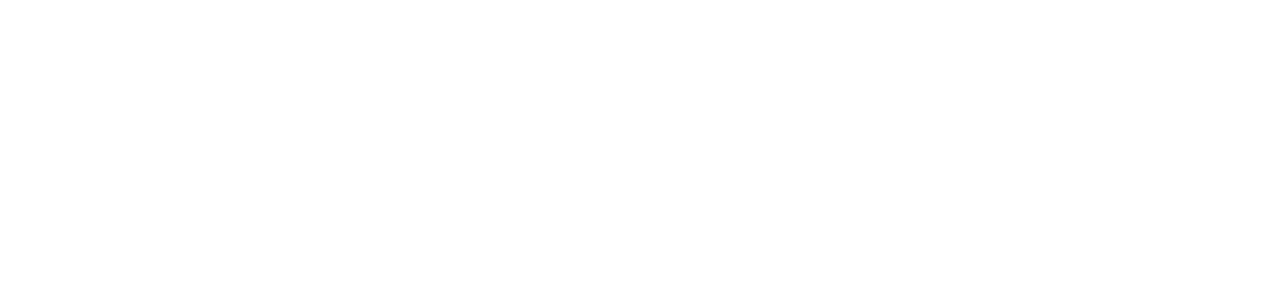
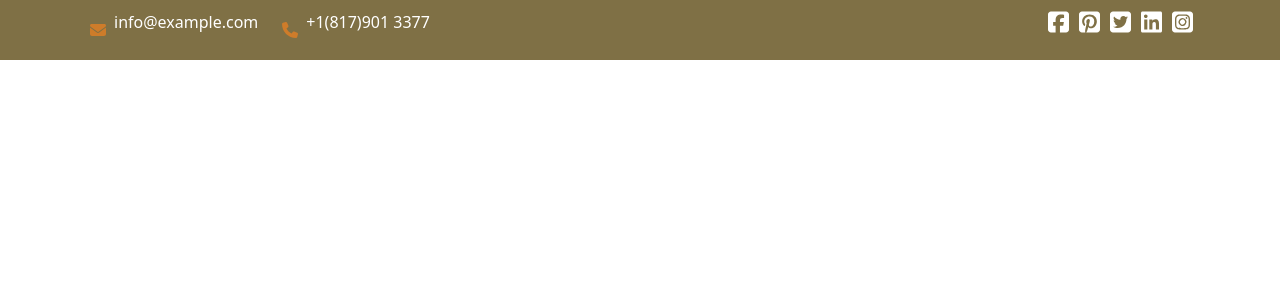
Before and after one commit to GLCVLL/proj-html-vuejs, a Vue app: page / in a window 1280 px wide. Shown: the top 300 px of the page. Built offline with nearby package versions, Linux system fonts and the light colour scheme.

Commit message:
added social links in AppHeader

```diff
--- a/src/assets/scss/style.scss
+++ b/src/assets/scss/style.scss
@@ -0,0 +1,3 @@
+ul{
+    list-style-type: none;
+}
--- a/src/components/Header/AppHeader.vue
+++ b/src/components/Header/AppHeader.vue
@@ -7,8 +7,10 @@
 </script>
 
 <template>
-    <SocialLinks />
-    <AppNav />
+    <header>
+        <SocialLinks />
+        <AppNav />
+    </header>
 </template>
 
 <style scoped lang="scss"></style>
--- a/src/components/Header/SocialLinks.vue
+++ b/src/components/Header/SocialLinks.vue
@@ -4,6 +4,58 @@
 }
 </script>
 
-<template></template>
+<template>
+    <section>
+        <div class="container social-media d-flex align-items-center justify-content-between">
+            <div class="social-left d-flex align-items-center">
+                <div class="our-email d-flex align-items-center mx-2">
+                    <font-awesome-icon :icon="['fas', 'envelope']" />
+                    <p class="mx-2">info@example.com</p>
+                </div>
+                <div class="our-tel-number d-flex align-items-center mx-2">
+                    <font-awesome-icon :icon="['fas', 'phone']" />
+                    <p class="mx-2">+1(817)901 3377</p>
+                </div>
+            </div>
+            <div class="social-right d-flex align-items-center">
+                <ul class="d-flex align-items-center">
+                    <li><a href="#"><font-awesome-icon :icon="['fab', 'square-facebook']" size="xl" /></a></li>
+                    <li><a href="#"><font-awesome-icon :icon="['fab', 'square-pinterest']" size="xl" /></a></li>
+                    <li><a href="#"><font-awesome-icon :icon="['fab', 'square-twitter']" size="xl" /></a></li>
+                    <li><a href="#"><font-awesome-icon :icon="['fab', 'linkedin']" size="xl" /></a></li>
+                    <li><a href="#"><font-awesome-icon :icon="['fab', 'square-instagram']" size="xl" /></a></li>
+                </ul>
+            </div>
+        </div>
+    </section>
+</template>
 
-<style scoped lang="scss"></style>
+<style scoped lang="scss">
+@use '../../assets/scss/_vars.scss' as *;
+
+section {
+    background-color: $bg-social-color;
+}
+
+.social-media {
+    height: 60px;
+}
+
+.social-left,
+.social-right,
+.our-email,
+.our-tel-number {
+    height: 60px;
+    color: $bg-primary-color;
+}
+
+p {
+    color: white;
+}
+
+a {
+    color: white;
+    text-decoration: none;
+    margin: 0 5px;
+}
+</style>
--- a/src/main.js
+++ b/src/main.js
@@ -5,9 +5,10 @@
 /* import font awesome icon component */
 import { FontAwesomeIcon } from '@fortawesome/vue-fontawesome'
 /* import specific icons */
-import { faStar } from '@fortawesome/free-solid-svg-icons'
+import { faStar, faEnvelope, faPhone} from '@fortawesome/free-solid-svg-icons'
+import { faLinkedin, faSquareFacebook, faSquareInstagram, faSquarePinterest, faSquareTwitter } from '@fortawesome/free-brands-svg-icons'
 import App from './App.vue'
 
-library.add(faStar)
+library.add(faStar, faEnvelope, faPhone, faSquareFacebook, faSquarePinterest, faSquareTwitter, faLinkedin, faSquareInstagram)
 
 createApp(App).component('FontAwesomeIcon', FontAwesomeIcon).mount('#app')
```
